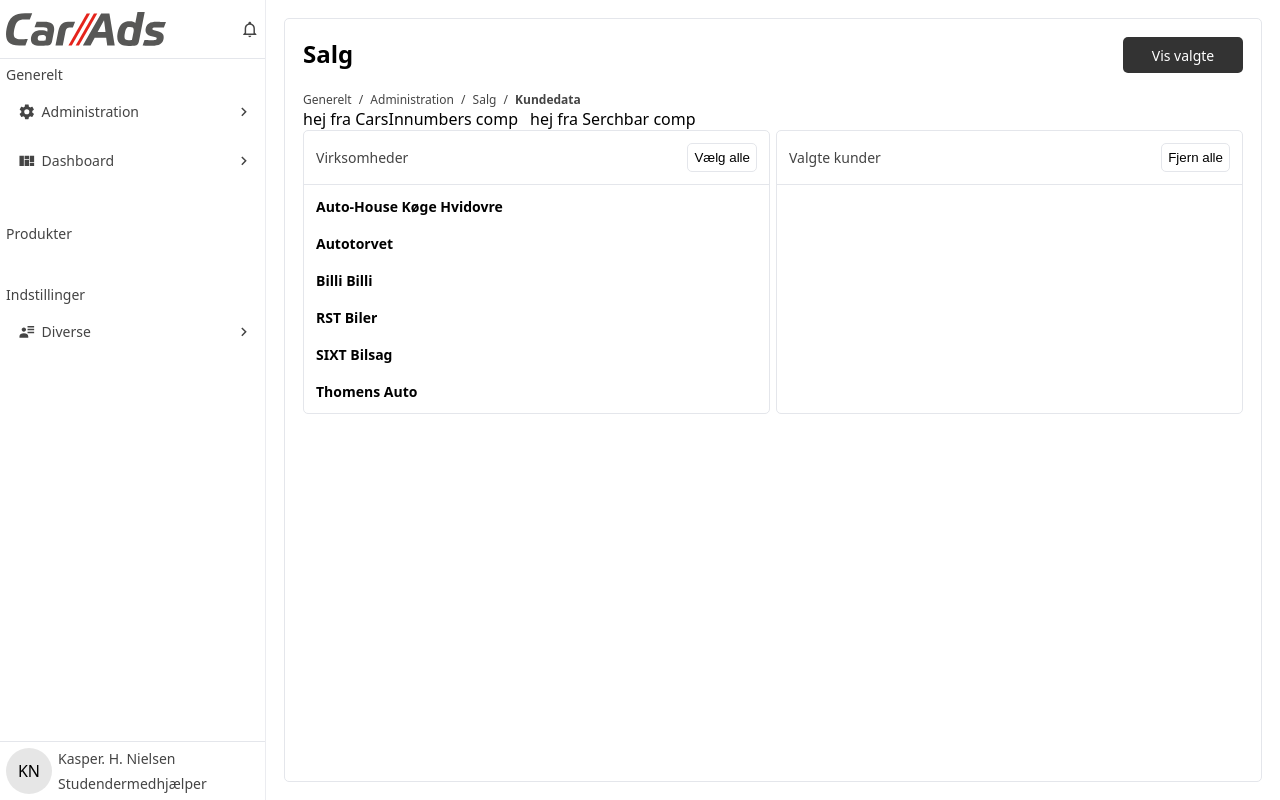
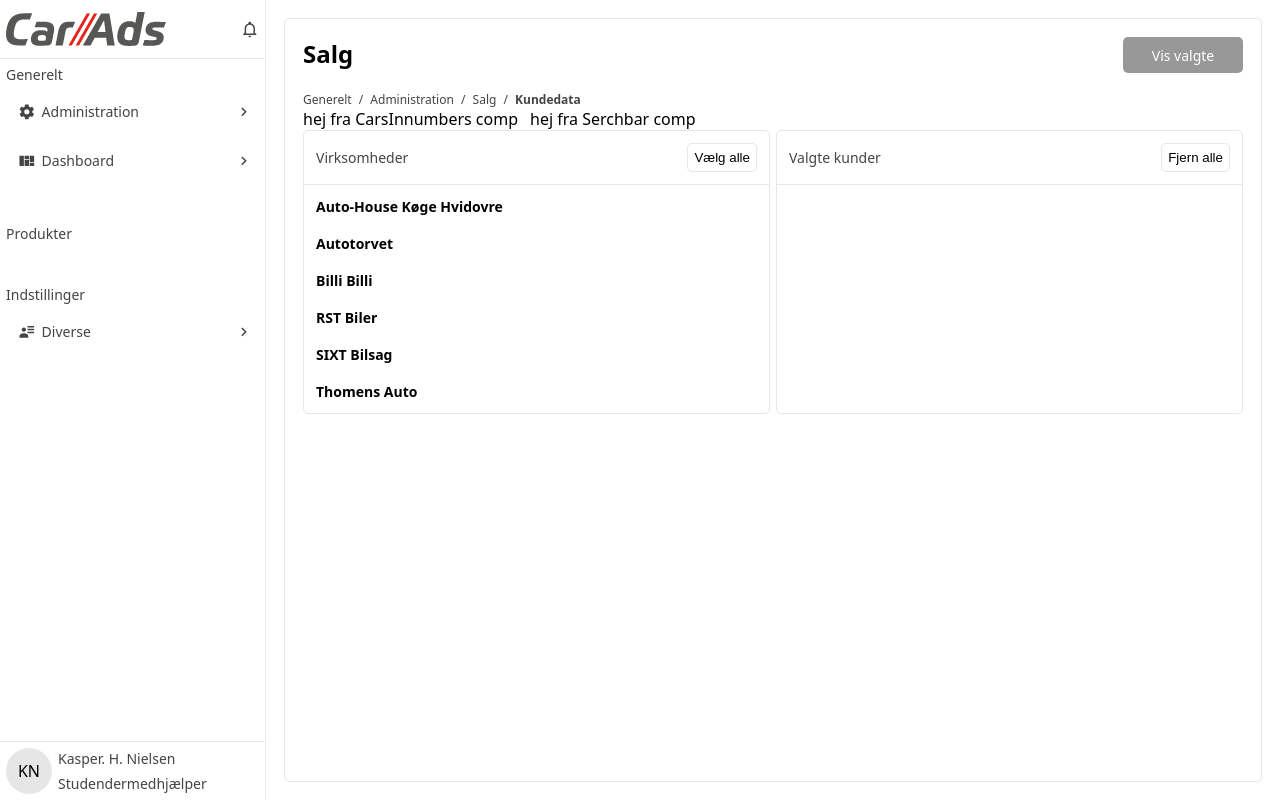
Before and after one commit to SigneWehlast/bachelor-platform, a Vue app: page /Kundedata in a window 1280 px wide. Built offline with nearby package versions, Linux system fonts and the light colour scheme.

Commit message:
buttons moved to mixin

```diff
--- a/src/assets/styles/abstracts/_mixins.scss
+++ b/src/assets/styles/abstracts/_mixins.scss
@@ -10,10 +10,24 @@
 }
 
 @mixin buttons {
+  all: unset;
   height: vars.$height-sm;
   color: vars.$white;
   font-size: vars.$font-size-base;
   border-radius: vars.$border-radius-sm;
+  background-color: vars.$btn-color-dark;
+  width: 120px;
+  height: vars.$height-sm;
+  text-align: center;
+
+  &:hover{
+    background-color: vars.$btn-color-hover;
+  }
+
+  &:disabled{
+    background-color: rgba(vars.$btn-color-dark, 0.5);
+    cursor: not-allowed;
+  }
 }
 
 @mixin buttons-administration {
@@ -32,5 +46,6 @@
     background-color: vars.$bg-light-gray;
     color: vars.$black;
   }
+}
 
-}
+// Forrige og næste knap
--- a/src/assets/styles/abstracts/_variables.scss
+++ b/src/assets/styles/abstracts/_variables.scss
@@ -12,6 +12,7 @@
 $text-color-gray: #444444;
 
 $btn-color-dark:#333333;
+$btn-color-hover:#364153;
 
 // Colors
 $bg-white: #FFFFFF;
--- a/src/assets/styles/pages/_notification-settings.scss
+++ b/src/assets/styles/pages/_notification-settings.scss
@@ -15,12 +15,7 @@
 
 
        &__btn {
-           all: unset;
            @include mix.buttons;
-           background-color: vars.$btn-color-dark;
-           width: 120px;
-           height: vars.$height-sm;
-           text-align: center;
        }
    }
 
--- a/src/assets/styles/pages/_sales-view.scss
+++ b/src/assets/styles/pages/_sales-view.scss
@@ -49,12 +49,7 @@
     }
 
     &__button-next{
-      all: unset;
       @include m.buttons;
-      background-color: v.$btn-color-dark;
-      width: 120px;
-      height: v.$height-sm;
-      text-align: center;
     }
   &__customer-list {
      border: v.$border-width-xxs solid v.$border-color;
--- a/src/views/SalesView.vue
+++ b/src/views/SalesView.vue
@@ -1,5 +1,5 @@
 <script setup>
-import { ref } from "vue";
+import { ref, computed } from "vue";
 import BreadcrumbsComp from '@/components/navigation/BreadcrumbsComp.vue';
 import CarsInNumbers from "@/components/filter/CarsInNumbers.vue";
 import SearchBar from "@/components/filter/SearchBar.vue";
@@ -14,6 +14,8 @@
 ]);
 
 const selectedCustomers = ref([]);
+
+const isButtonDisabled = computed(() => selectedCustomers.value.length === 0);
 
 function moveToSelected(customer) {
   salesCustomers.value = salesCustomers.value.filter(c => c !== customer);
@@ -43,7 +45,13 @@
 <template>
   <div class="SalesView">
     <div class="SalesView__topbar"> <h1>Salg</h1>
-      <button class="SalesView__button-next" @click="showCustomerData">Vis valgte</button>
+      <button
+        class="SalesView__button-next"
+        :disabled="isButtonDisabled"
+        @click="showCustomerData"
+      >
+        Vis valgte
+      </button>
   </div>
 
   <p class="regular settings-breadcrumbs"><BreadcrumbsComp /> </p>
```
Lines whose indentation alone changed are shown as unchanged.
